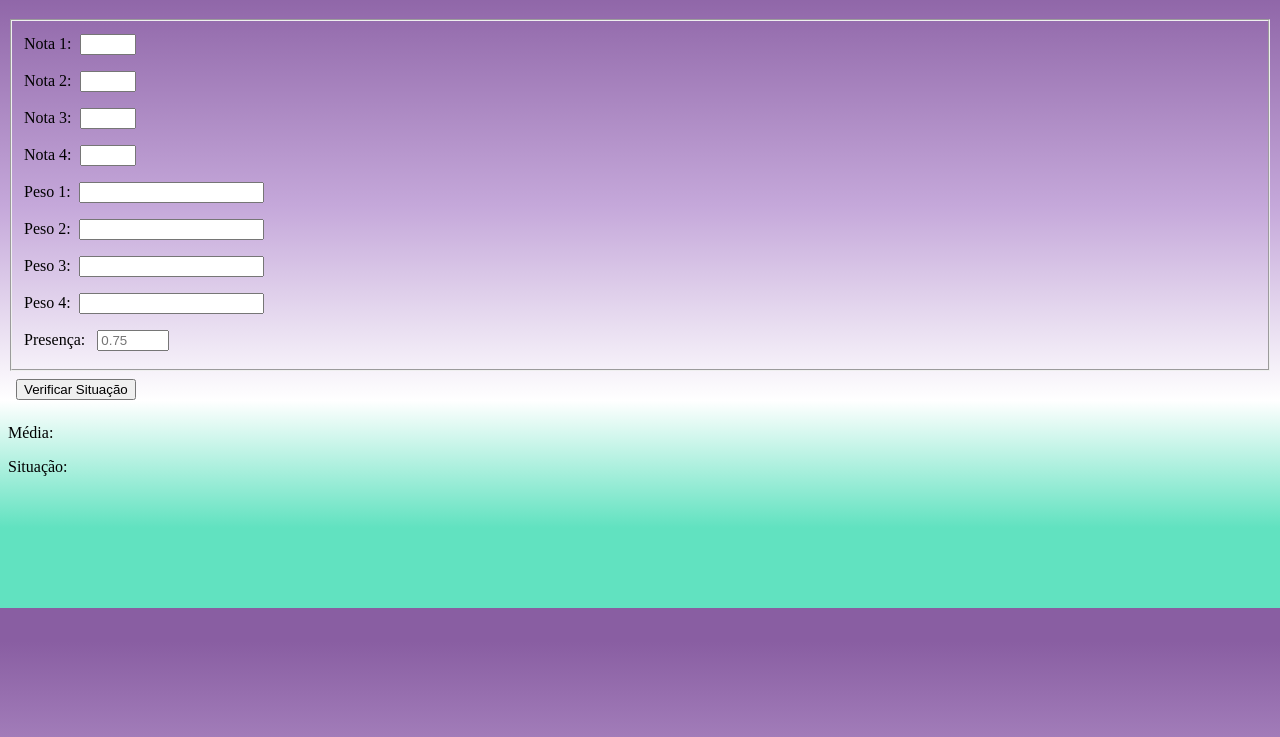
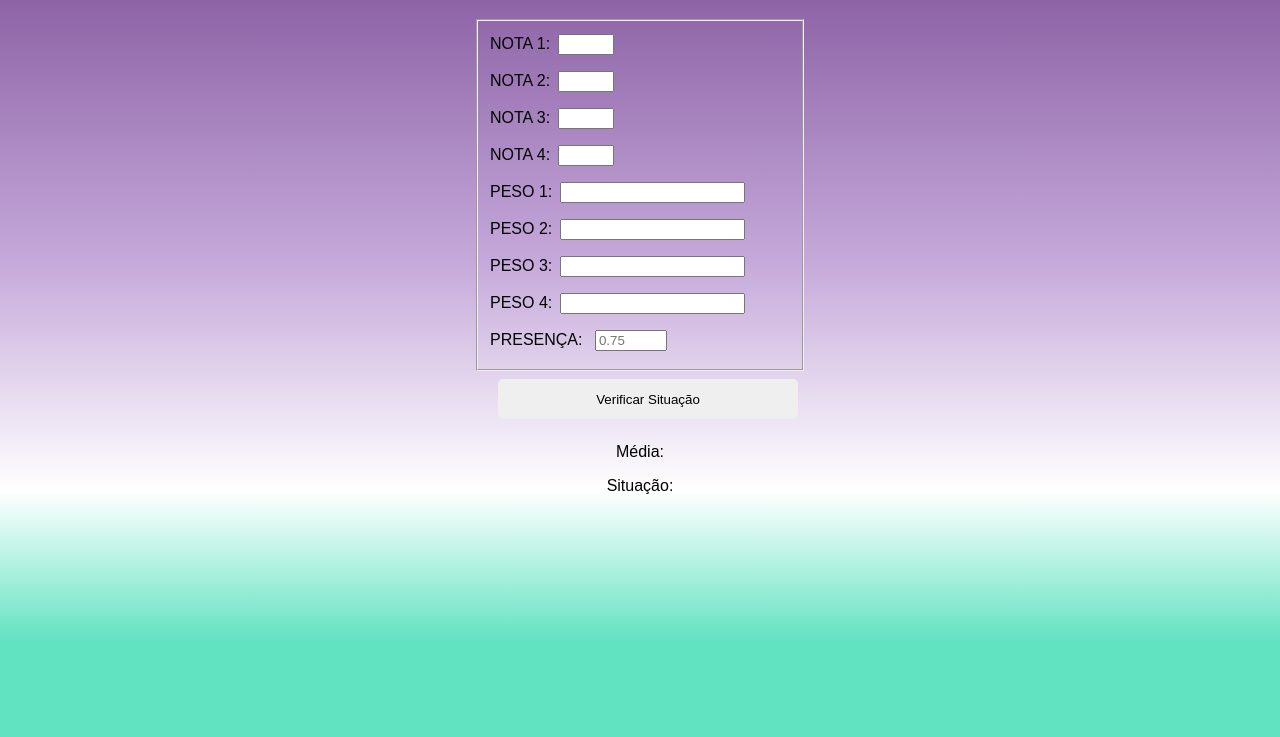
Before and after one commit to victorMedeiros82/media-ponderada, a plain HTML site: page index.html in a window 1280 px wide. Shown: the part 61-798 px from the top of the page. Drawn offline with Linux system fonts and the light colour scheme.

Commit message:
Adicionando CSS ao formulario.

```diff
--- a/assets/styles.css
+++ b/assets/styles.css
@@ -1,18 +1,39 @@
+html{
+  min-height: 100%;
+}
+*{
+  font-family:sans-serif;
+  }
 body{
   background: linear-gradient(180deg, rgba(137,94,162,1) 5%, rgba(197,168,218,1) 40%, rgba(255,255,255,1) 69%, rgba(97,226,192,1) 88%);
-  background-size: cover;
-  height: 50vw;
 }
-
+h1{
+  text-align: center;
+  text-transform: uppercase;
+}
 label {
   display: block;
+  text-transform: uppercase;
 }
 
 input {
   margin: 8px;
 }
-h1{
+fieldset{
+  width: 300px;
+  display: block;
+  margin: 0 auto;
+}
+#btn{
   text-align: center;
-  text-transform: uppercase;
-  font-family:sans-serif;
+  display: block;
+  width: 300px;
+  margin: 0 auto;
 }
+#botao_verificar{
+  width: 300px;
+  height: 40px;
+  border-radius: 5px;
+  cursor: pointer;
+  border-style: none;
+}
--- a/index.html
+++ b/index.html
@@ -12,8 +12,9 @@
 
 <body>
     <div id="main">
-        <h1>Média Ponderada</h1>
-
+        <header>
+            <h1>Média Ponderada</h1>
+        </header>
         <form action="verificar">
             <fieldset>
                 <label for="n1">Nota 1:<input type="number" min="0" max="10" id="n1"/></label>
@@ -30,11 +31,14 @@
                     Presença: <input placeholder="0.75" type="number" min="0" max="1" step="0.01" id="presenca">
                 </label>
             </fieldset>
-            <input id="botao_verificar" type="button" value="Verificar Situação"></input>
-        </form>
-
-        <p>Média: <span id="media"></span></p>
-        <p>Situação: <span id="resultado"></span></p>
+            <div id="btn">
+                <input id="botao_verificar" type="button" value="Verificar Situação"></input>
+            </form>
+            <div id="result">
+            <p>Média: <span id="media"></span></p>
+            <p>Situação: <span id="resultado"></span></p>
+            </div>
+            </div>
     </div>
     <script src="main.js"></script>
     <script src="./scripts/media.js"></script>
```
